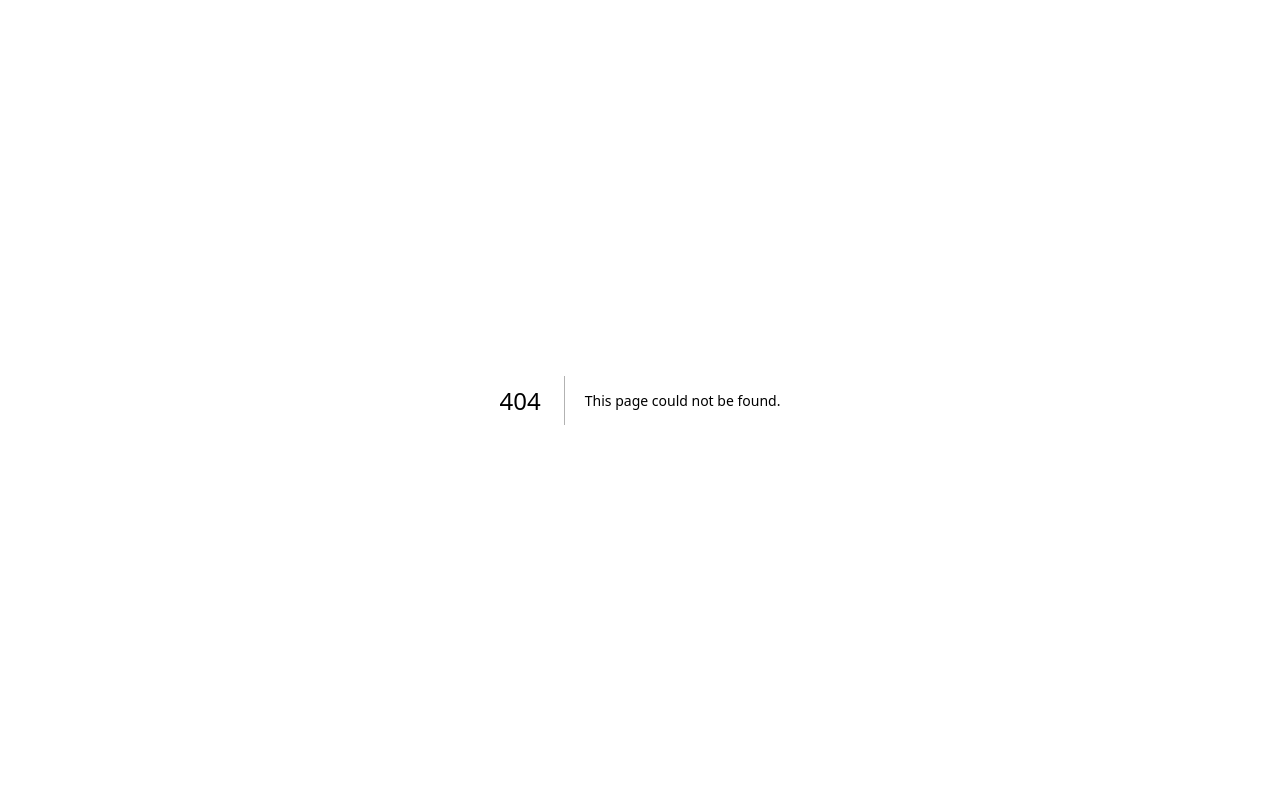
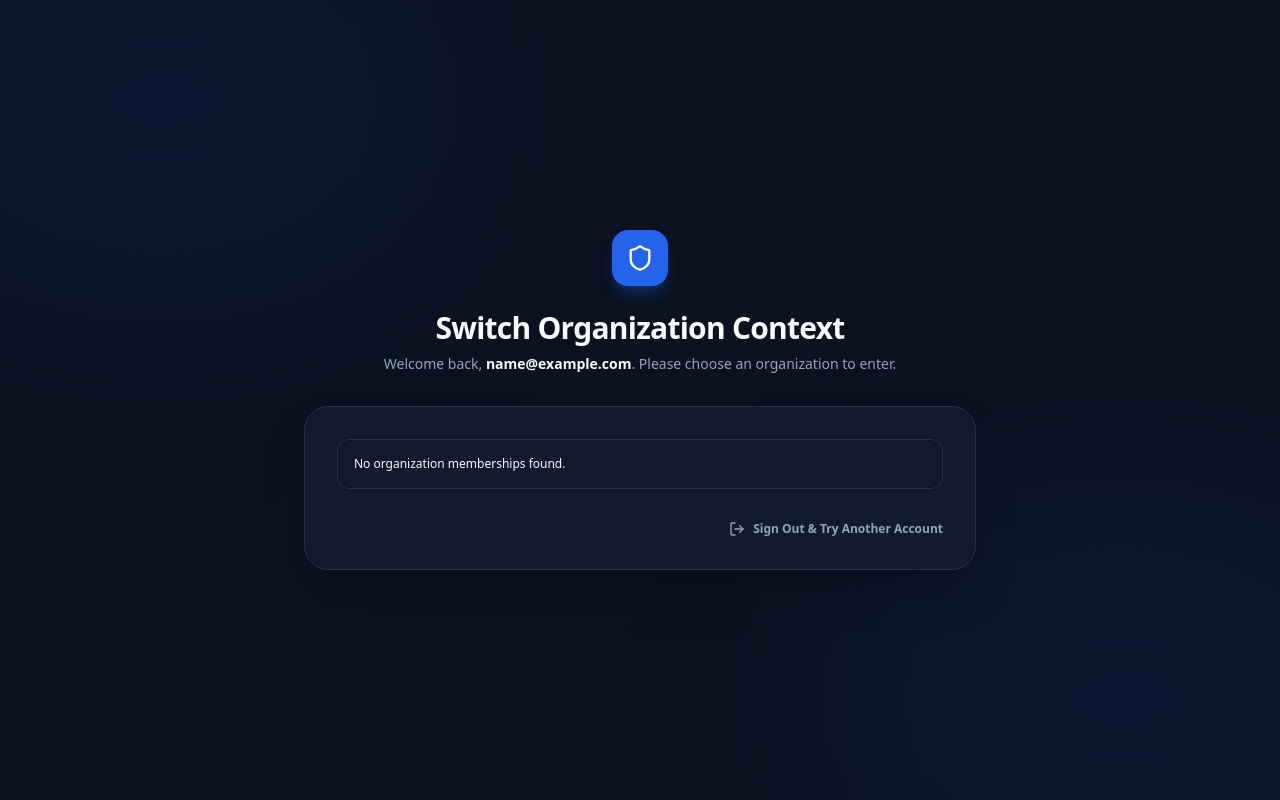
Before and after one commit to CodeSage4D/aurxon-erp-lite, a Next.js app in the folder frontend/: page /organization-select in a window 1280 px wide. Before the commit this address had no page. Built offline with nearby package versions, Linux system fonts and the light colour scheme; sample sign-in values are in the browser's storage.

Commit message:
feat: add OrganizationSelectPage for switching active multi-tenant organization context

```diff
--- /dev/null
+++ b/frontend/src/app/organization-select/page.tsx
@@ -0,0 +1,201 @@
+'use client';
+
+import React, { useState, useEffect } from 'react';
+import { useRouter } from 'next/navigation';
+import { switchContextApi } from '@/lib/api';
+import { Shield, Sparkles, Building, ArrowRight, LogOut, CheckCircle } from 'lucide-react';
+
+interface Membership {
+  id: string;
+  organizationId: string;
+  organizationName: string;
+  logoUrl: string;
+  primaryColor: string;
+  role: string;
+  roleName: string;
+  schoolId: string | null;
+  campusId: string | null;
+  isPrimary: boolean;
+}
+
+export default function OrganizationSelectPage() {
+  const router = useRouter();
+  const [memberships, setMemberships] = useState<Membership[]>([]);
+  const [loading, setLoading] = useState(false);
+  const [error, setError] = useState('');
+  const [userProfile, setUserProfile] = useState<any>(null);
+  const [selectedId, setSelectedId] = useState<string | null>(null);
+
+  useEffect(() => {
+    // Enable dark mode for this selection screen
+    document.documentElement.classList.add('dark');
+
+    const cachedMemberships = localStorage.getItem('aurxon_memberships');
+    const cachedUser = localStorage.getItem('aurxon_user');
+
+    if (!cachedUser) {
+      router.push('/login');
+      return;
+    }
+
+    setUserProfile(JSON.parse(cachedUser));
+
+    if (cachedMemberships) {
+      try {
+        const parsed = JSON.parse(cachedMemberships);
+        setMemberships(parsed);
+      } catch (e) {
+        setError('Failed to load memberships.');
+      }
+    } else {
+      setError('No organization memberships found.');
+    }
+  }, [router]);
+
+  const handleSelect = async (membership: Membership) => {
+    setLoading(true);
+    setError('');
+    setSelectedId(membership.id);
+
+    try {
+      await switchContextApi(membership.organizationId, membership.schoolId, membership.campusId);
+
+      // Briefly show success before routing
+      setTimeout(() => {
+        router.push('/dashboard');
+      }, 800);
+    } catch (err: any) {
+      setError(err.message || 'Failed to resolve organization context. Please try again.');
+      setLoading(false);
+      setSelectedId(null);
+    }
+  };
+
+  const handleSignOut = () => {
+    localStorage.removeItem('aurxon_token');
+    localStorage.removeItem('aurxon_user');
+    localStorage.removeItem('aurxon_memberships');
+    localStorage.removeItem('aurxon_context');
+    router.push('/login');
+  };
+
+  return (
+    <div className="flex min-h-screen items-center justify-center bg-background px-4 transition-colors duration-500 sm:px-6 relative overflow-hidden">
+      {/* Decorative background elements */}
+      <div className="absolute top-[-10%] left-[-10%] h-[45%] w-[45%] rounded-full bg-primary/10 blur-[120px] pointer-events-none" />
+      <div className="absolute bottom-[-10%] right-[-10%] h-[45%] w-[45%] rounded-full bg-accent/10 blur-[120px] pointer-events-none" />
+
+      <div className="w-full max-w-2xl space-y-8 z-10 relative">
+        {/* Header Branding */}
+        <div className="text-center">
+          <div className="mx-auto flex h-14 w-14 items-center justify-center rounded-2xl bg-primary text-primary-foreground shadow-lg shadow-primary/30 hover-lift">
+            <Shield className="h-7 w-7" />
+          </div>
+          <h2 className="mt-6 text-3xl font-extrabold tracking-tight text-foreground">
+            Switch Organization Context
+          </h2>
+          <p className="mt-2 text-sm text-muted-foreground font-medium">
+            Welcome back, <span className="text-foreground font-bold">{userProfile?.profileName || userProfile?.email}</span>. Please choose an organization to enter.
+          </p>
+        </div>
+
+        {/* Memberships Selection Container */}
+        <div className="glass rounded-3xl p-8 shadow-2xl border border-border">
+          {error && (
+            <div className="mb-6 rounded-xl border border-destructive/30 bg-destructive/10 p-4 text-xs font-medium text-destructive backdrop-blur-sm">
+              {error}
+            </div>
+          )}
+
+          <div className="space-y-4">
+            {memberships.map((membership) => {
+              const isSelected = selectedId === membership.id;
+
+              return (
+                <button
+                  key={membership.id}
+                  onClick={() => !loading && handleSelect(membership)}
+                  disabled={loading}
+                  style={{
+                    borderLeft: `5px solid ${membership.primaryColor || '#0284c7'}`
+                  }}
+                  className={`w-full text-left p-5 rounded-2xl border border-border/60 bg-card/20 hover:bg-card/70 hover:border-primary/50 transition-all duration-300 hover-lift flex items-center justify-between group relative overflow-hidden ${
+                    isSelected ? 'ring-2 ring-primary/60 bg-card/90' : ''
+                  } ${loading && !isSelected ? 'opacity-50' : ''}`}
+                >
+                  <div className="flex items-center gap-4 min-w-0">
+                    {/* Organization Logo */}
+                    <div className="h-12 w-12 rounded-xl bg-muted overflow-hidden border border-border shrink-0 flex items-center justify-center">
+                      {membership.logoUrl ? (
+                        <img
+                          src={membership.logoUrl}
+                          alt={membership.organizationName}
+                          className="h-full w-full object-cover"
+                        />
+                      ) : (
+                        <Building className="h-6 w-6 text-muted-foreground" />
+                      )}
+                    </div>
+
+                    <div className="space-y-1 min-w-0">
+                      <h3 className="font-bold text-foreground text-sm group-hover:text-primary transition-colors truncate">
+                        {membership.organizationName}
+                      </h3>
+                      <div className="flex items-center gap-2 flex-wrap">
+                        <span
+                          style={{
+                            backgroundColor: `${membership.primaryColor}15`,
+                            color: membership.primaryColor
+                          }}
+                          className="inline-flex items-center rounded-full px-2 py-0.5 text-[10px] font-bold tracking-wide border border-border/20 uppercase"
+                        >
+                          {membership.roleName}
+                        </span>
+
+                        {(membership.schoolId || membership.campusId) && (
+                          <span className="text-[10px] text-muted-foreground font-semibold">
+                            {[membership.schoolId, membership.campusId].filter(Boolean).join(' • ')}
+                          </span>
+                        )}
+
+                        {membership.isPrimary && (
+                          <span className="text-[10px] text-amber-500 font-bold bg-amber-500/10 px-2 py-0.5 rounded-full border border-amber-500/20">
+                            Primary
+                          </span>
+                        )}
+                      </div>
+                    </div>
+                  </div>
+
+                  <div className="flex items-center gap-3 shrink-0">
+                    {isSelected ? (
+                      <CheckCircle className="h-5 w-5 text-emerald-500 animate-pulse shrink-0" />
+                    ) : (
+                      <ArrowRight className="h-5 w-5 text-muted-foreground group-hover:text-primary transition-colors group-hover:translate-x-1 shrink-0" />
+                    )}
+                  </div>
+                </button>
+              );
+            })}
+
+            {memberships.length === 0 && !error && (
+              <div className="text-center py-8 text-muted-foreground text-sm font-medium">
+                No active memberships found for this account.
+              </div>
+            )}
+          </div>
+
+          <div className="mt-8 flex justify-end">
+            <button
+              onClick={handleSignOut}
+              className="flex items-center gap-2 text-xs font-bold text-muted-foreground hover:text-foreground hover-lift transition-colors"
+            >
+              <LogOut className="h-4 w-4" />
+              <span>Sign Out & Try Another Account</span>
+            </button>
+          </div>
+        </div>
+      </div>
+    </div>
+  );
+}
```
